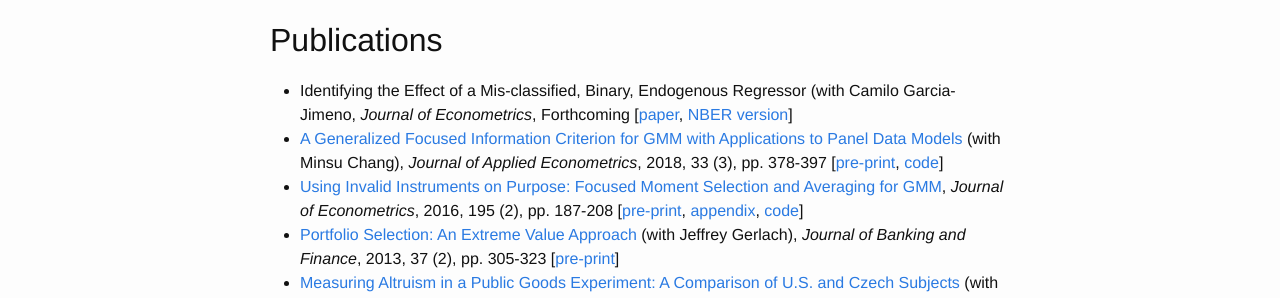
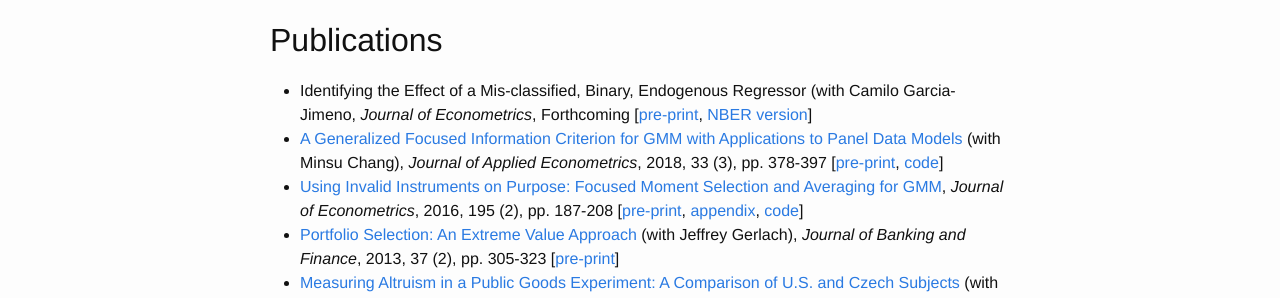
Before and after one commit to fditraglia/fditraglia.github.io, a Jekyll site: the page built from research.md, in a window 1280 px wide. Shown: the part 187-485 px from the top of the page. Built offline with Jekyll 4.4.1, drawn with Linux system fonts in a browser that asks for light colours.

Commit message:
post final version of binary IV paper

```diff
--- a/research.md
+++ b/research.md
@@ -8,7 +8,7 @@ Click [here](/pdf/DiTraglia-research.pdf) to download a copy of my most recent r
 
 ## Publications
 
-- Identifying the Effect of a Mis-classified, Binary, Endogenous Regressor (with Camilo Garcia-Jimeno, *Journal of Econometrics*, Forthcoming [[paper](http://ditraglia.com/pdf/DiTraglia_Garcia-Jimeno_2018.pdf), [NBER version](http://ditraglia.com/pdf/DiTraglia_Garcia-Jimeno_2017b.pdf)]
+- Identifying the Effect of a Mis-classified, Binary, Endogenous Regressor (with Camilo Garcia-Jimeno, *Journal of Econometrics*, Forthcoming [[pre-print](http://ditraglia.com/pdf/binary-regressor-final.pdf), [NBER version](http://ditraglia.com/pdf/DiTraglia_Garcia-Jimeno_2017b.pdf)]
 - [A Generalized Focused Information Criterion for GMM with Applications to Panel Data Models](https://onlinelibrary.wiley.com/doi/10.1002/jae.2614) (with Minsu Chang), *Journal of Applied Econometrics*, 2018, 33 (3), pp. 378-397 [[pre-print](http://ditraglia.com/pdf/GFIC_paper.pdf), [code](https://github.com/fditraglia/gfic)]
 - [Using Invalid Instruments on Purpose: Focused Moment Selection and Averaging for GMM](https://www.sciencedirect.com/science/article/pii/S0304407616301518), *Journal of Econometrics*, 2016, 195 (2), pp. 187-208 [[pre-print](http://ditraglia.com/pdf/FMSC.pdf), [appendix](http://ditraglia.com/pdf/FMSC_appendix.pdf), [code](https://github.com/fditraglia/fmsc)]
 - [Portfolio Selection: An Extreme Value Approach](https://www.sciencedirect.com/science/article/pii/S0378426612002592) (with Jeffrey Gerlach), *Journal of Banking and Finance*, 2013, 37 (2), pp. 305-323 [[pre-print](http://ditraglia.com/pdf/EV_paper.pdf)]
```
Also changed, not shown: 2 other files.
